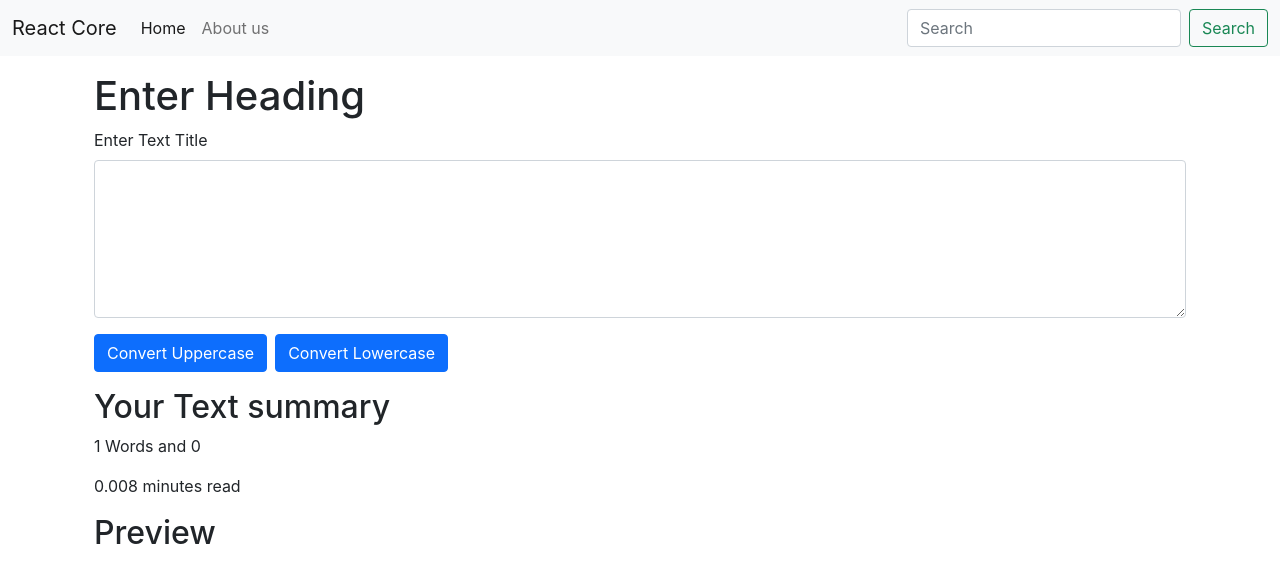
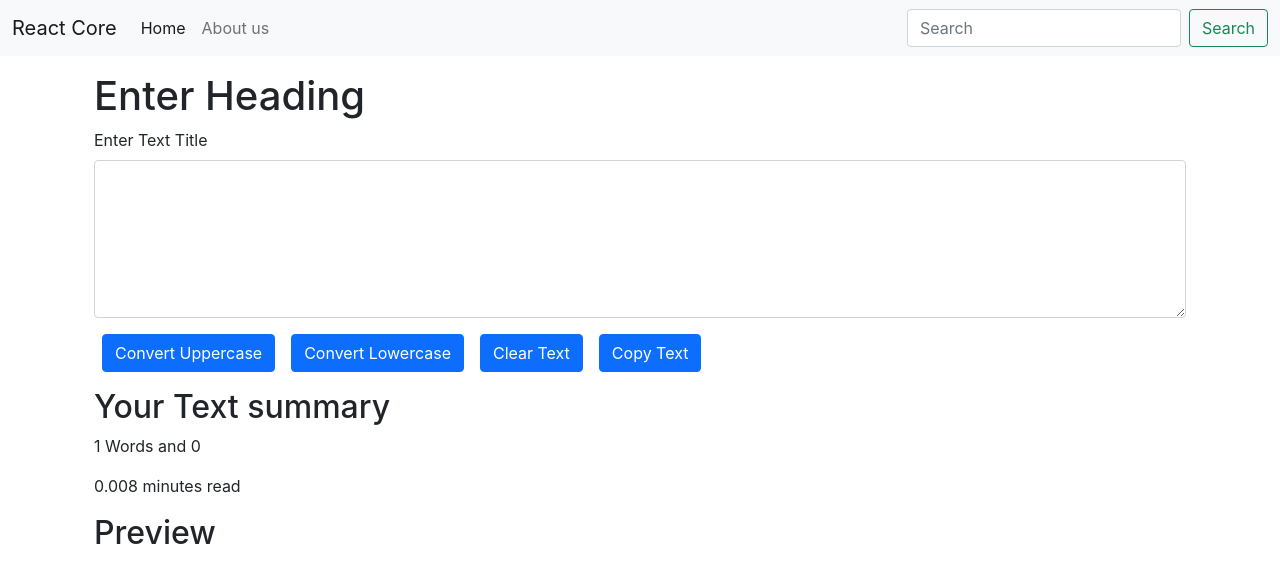
Before and after one commit to Rakib-Coder00/React-Core-Concepts, a React (Create React App) app: page / in a window 1280 px wide. Shown: the top 582 px of the page. Built offline with nearby package versions, Linux system fonts and the light colour scheme.

Commit message:
clear&Copy button added

```diff
--- a/src/components/TextForm.js
+++ b/src/components/TextForm.js
@@ -2,6 +2,14 @@ import React, {useState} from "react";
 
 
 export default function TextForm(props) {
+    // const handleCapClick= () =>{
+    //     function capitalize(word) {
+    //         return word[0].toUpperCase() + word.slice(1).toLowerCase();
+    //       }
+    //       let newText = capitalize(text)
+    //       setText(newText)
+    // }
+
     const handleUpClick = () => {
         // console.log(' Uppercase clicked' + text);
         let newText = text.toUpperCase();
@@ -11,6 +19,17 @@ export default function TextForm(props) {
     const handleLoClick = () =>{
         let newText = text.toLowerCase();
         setText(newText)
+
+    }
+    const handleClearClick = () =>{
+        let newText = '';
+        setText(newText)
+
+    }
+    const handleCopy = () =>{
+        let text = document.getElementById('myBox')
+        text.select();
+        navigator.clipboard.writeText(text.value)
 
     }
 
@@ -34,10 +53,16 @@ export default function TextForm(props) {
 
                 </textarea>
             </div>
-            <button className="btn btn-primary" onClick = {handleUpClick}>Convert Uppercase</button>
+            {/* <button className="btn btn-primary mx-2" onClick = {handleCapClick}>Convert Capitalize</button> */}
+            <button className="btn btn-primary mx-2" onClick = {handleUpClick}>Convert Uppercase</button>
 
             <button className="btn btn-primary  mx-2" onClick = {handleLoClick}>Convert Lowercase</button>
+
+            <button className="btn btn-primary  mx-2" onClick = {handleClearClick}>Clear Text</button>
+
+            <button className="btn btn-primary  mx-2" onClick = {handleCopy}>Copy Text</button>
         </div>
+
         <div className="container my-3">
             <h2>Your Text summary</h2>
             <p>{text.split(' ').length} Words and {text.length}</p>
```
